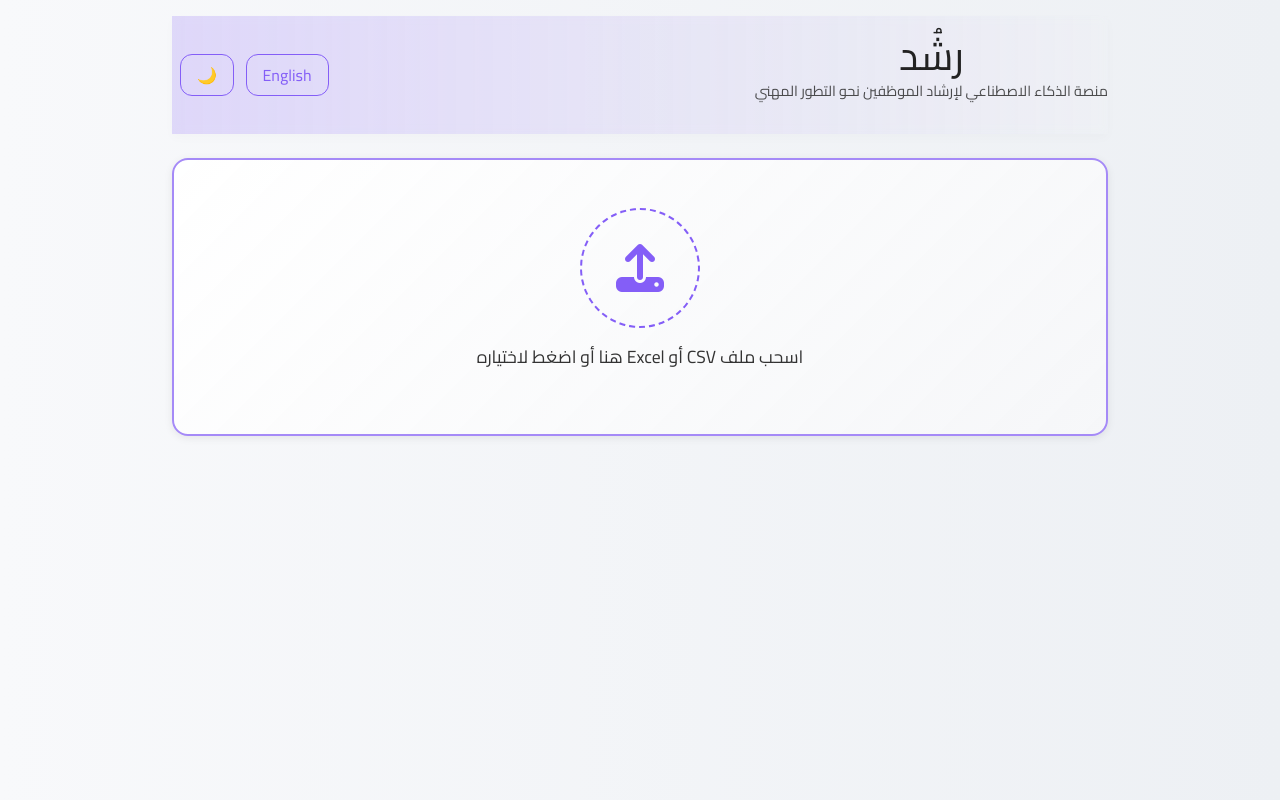
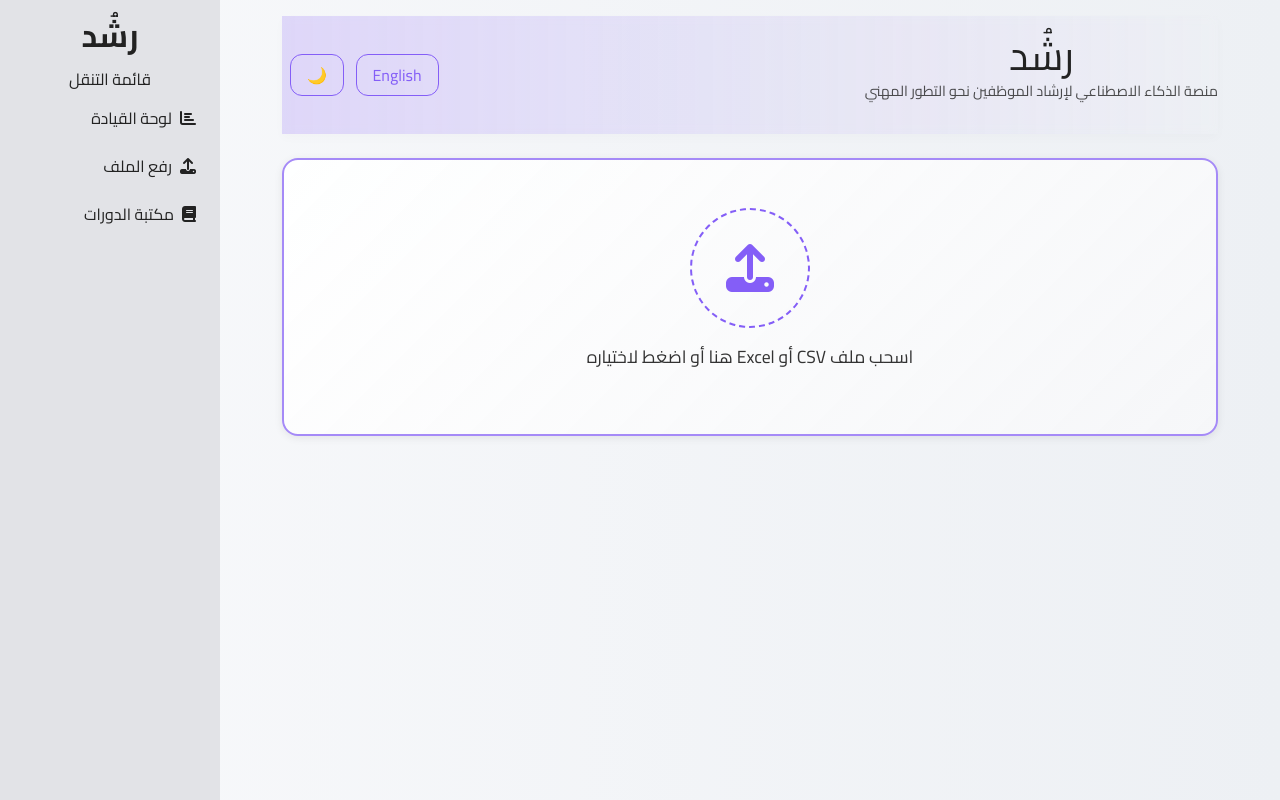
Before and after one commit to iRashedK/HR, a FastAPI app: page / in a window 1280 px wide. Run offline with FastAPI, Linux system fonts and the light colour scheme.

Commit message:
Add sidebar navigation

```diff
--- a/static/style.css
+++ b/static/style.css
@@ -26,6 +26,54 @@ body {
   min-height: 100vh;
   display: flex;
 }
+
+.sidebar {
+  width: 220px;
+  background: var(--bg2);
+  padding: 1rem;
+  display: flex;
+  flex-direction: column;
+}
+
+.sidebar .logo {
+  text-align: center;
+  font-weight: 700;
+  margin-bottom: 1rem;
+}
+
+.menu-title {
+  font-size: 1rem;
+  margin-bottom: .5rem;
+  text-align: center;
+}
+
+.sidebar nav ul {
+  list-style: none;
+  padding: 0;
+  margin: 0;
+}
+
+.sidebar nav li {
+  margin-bottom: .5rem;
+}
+
+.sidebar nav a {
+  color: var(--text);
+  text-decoration: none;
+  display: flex;
+  align-items: center;
+  gap: .5rem;
+  padding: .5rem;
+  border-radius: .5rem;
+}
+
+.sidebar nav a:hover {
+  background: var(--accent);
+  color: #fff;
+}
+
+[dir="rtl"] .sidebar { order: 2; }
+[dir="rtl"] .main { order: 1; }
 
 .main {
   padding: 1rem 2rem;
--- a/templates/index.html
+++ b/templates/index.html
@@ -16,6 +16,17 @@
         <span id="loading-text"></span>
         <button id="cancel-button" class="cancel-button">إلغاء</button>
     </div>
+<aside class="sidebar">
+        <h2 class="logo">رشُد</h2>
+        <h3 class="menu-title">قائمة التنقل</h3>
+        <nav>
+            <ul>
+                <li><a href="/dashboard"><i class="fas fa-chart-bar"></i> لوحة القيادة</a></li>
+                <li><a href="/"><i class="fas fa-upload"></i> رفع الملف</a></li>
+                <li><a href="/library"><i class="fas fa-book"></i> مكتبة الدورات</a></li>
+            </ul>
+        </nav>
+</aside>
 <div class="main">
     <header class="header">
         <div class="titles">
```
